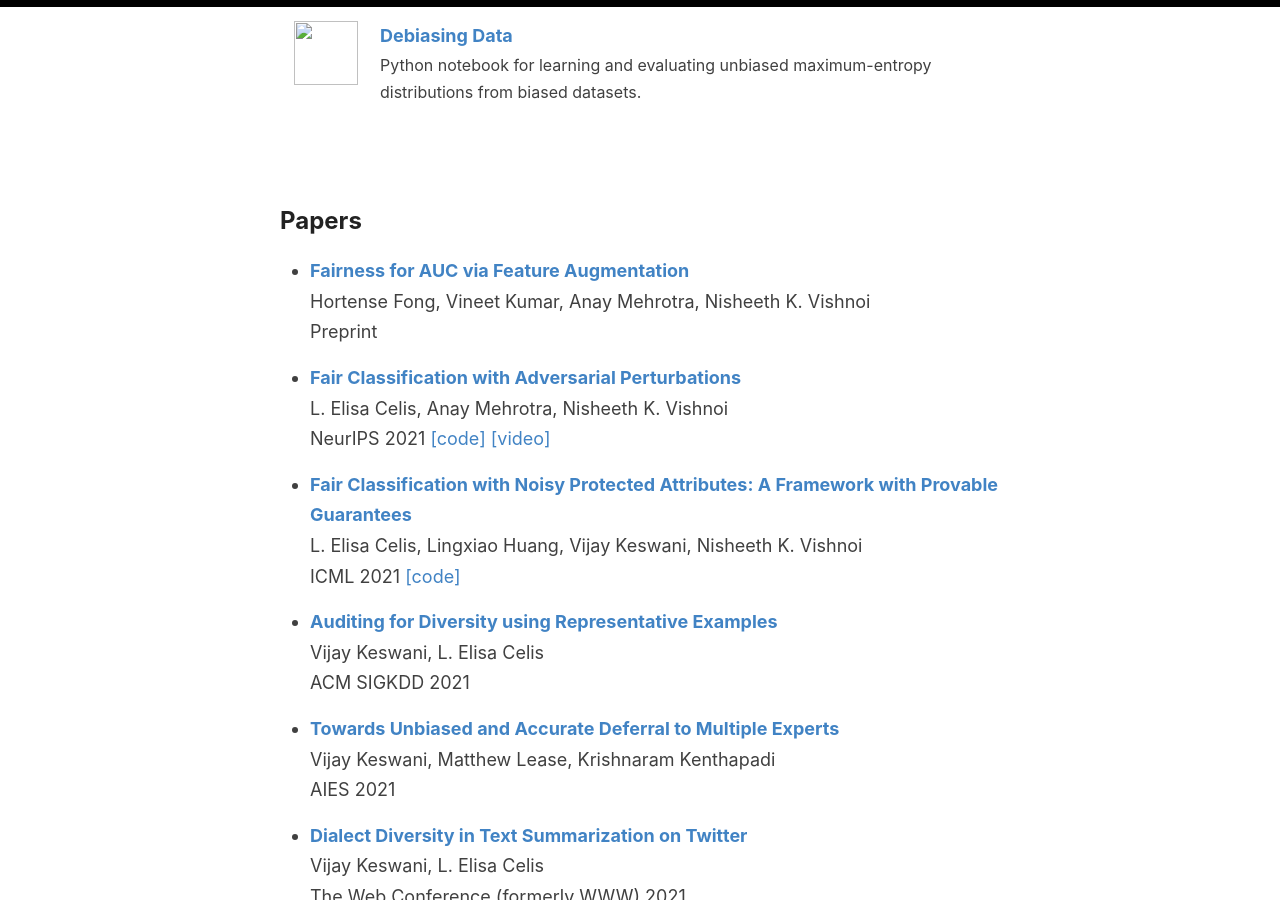
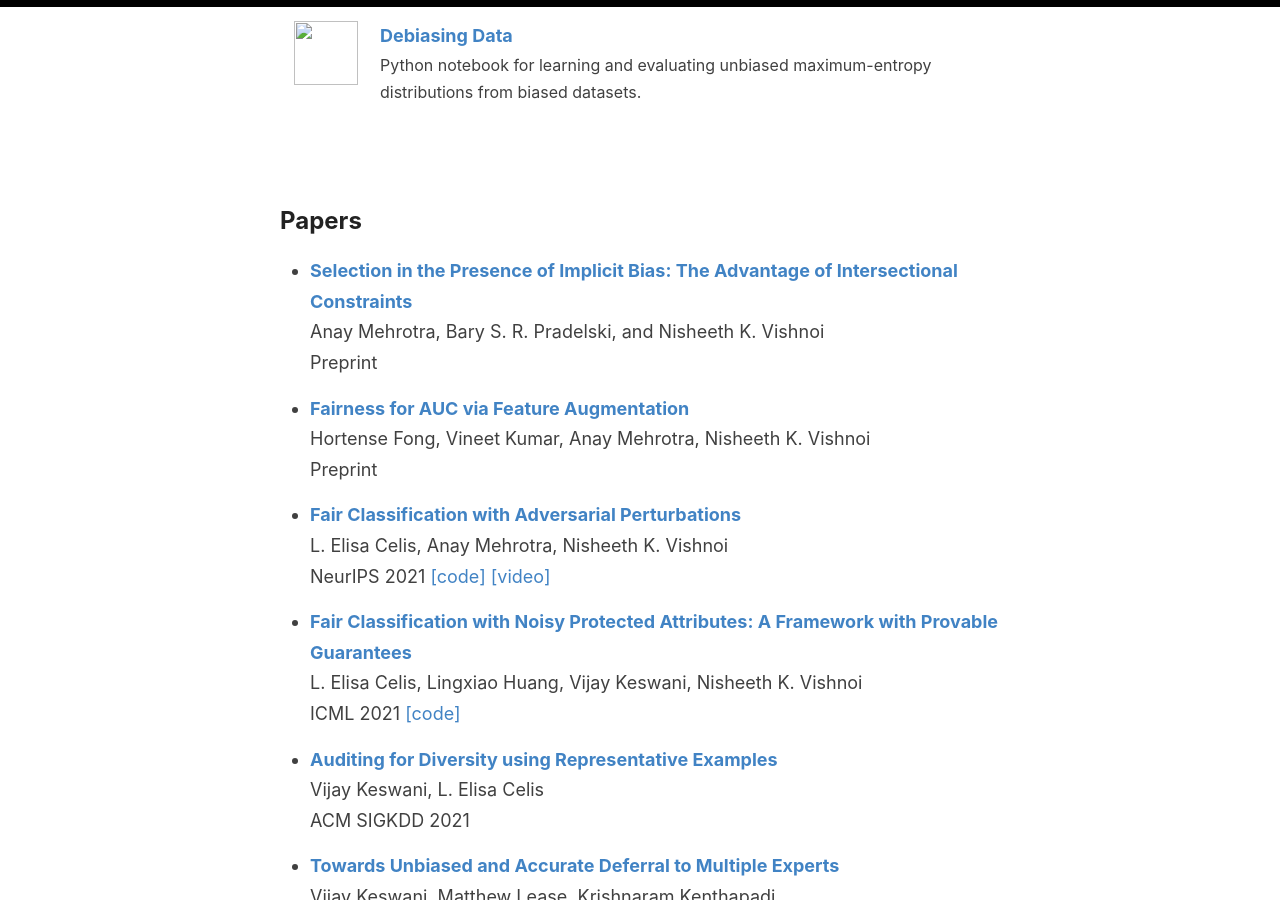
Before and after one commit to controlling-bias/controlling-bias.github.io, a Jekyll site: the page built from _posts/2020-07-23-papers.md, in a window 1280 px wide and 900 px high, scrolled down 1303 px. Built offline with Jekyll 4.4.1, drawn with Linux system fonts in a browser that asks for light colours.

Commit message:
Update 2020-07-23-papers.md

```diff
--- a/_posts/2020-07-23-papers.md
+++ b/_posts/2020-07-23-papers.md
@@ -1,6 +1,10 @@
 ---
 layout: default
 ---
+
+*	[<b>Selection in the Presence of Implicit Bias: The Advantage of Intersectional Constraints</b>](https://arxiv.org/abs/2202.01661)\\
+	Anay Mehrotra, Bary S. R. Pradelski, and Nisheeth K. Vishnoi\\
+	Preprint
 
 *	[<b>Fairness for AUC via Feature Augmentation</b>](https://arxiv.org/abs/2111.12823)\\
 	Hortense Fong, Vineet Kumar, Anay Mehrotra, Nisheeth K. Vishnoi\\
```
